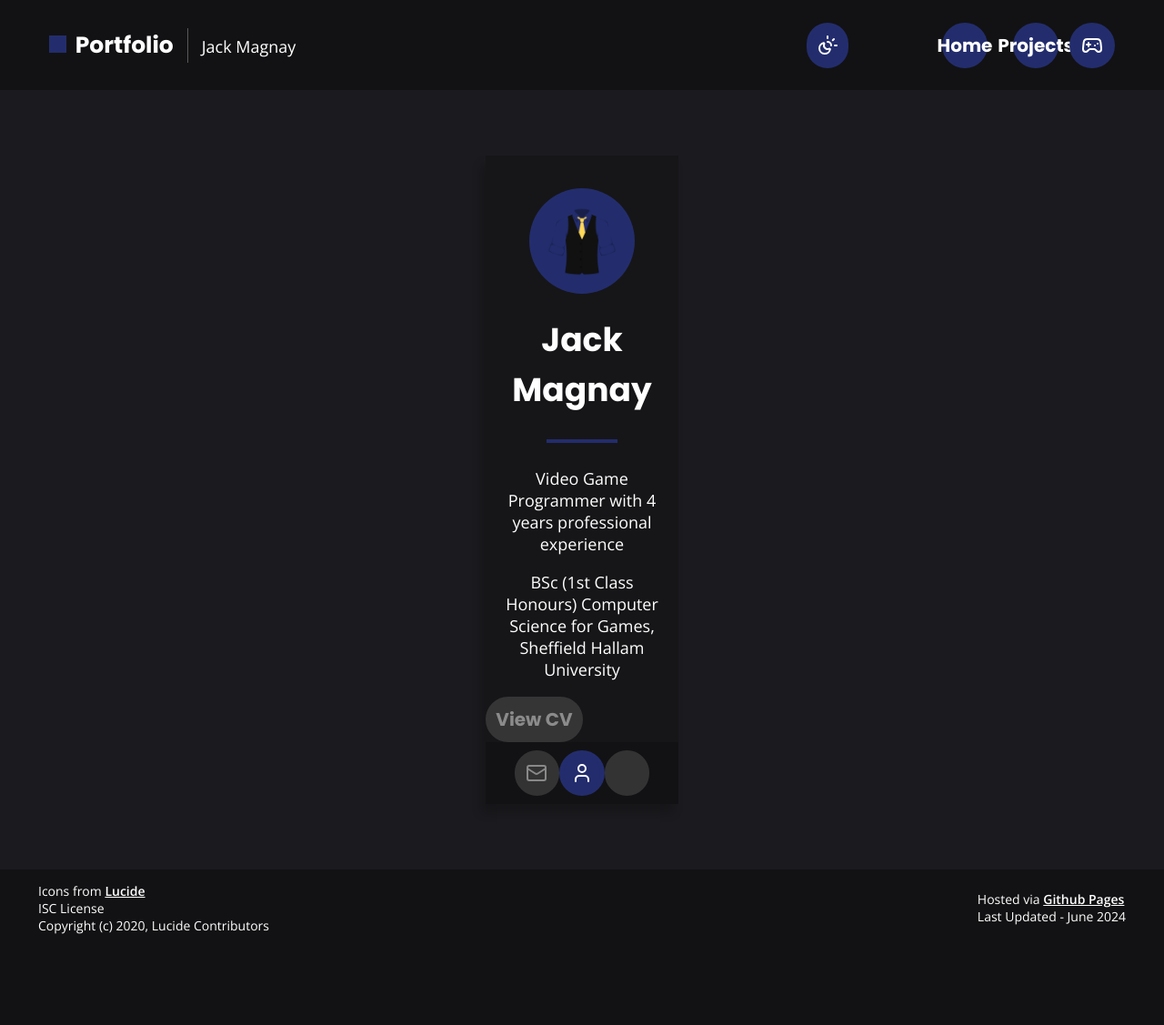
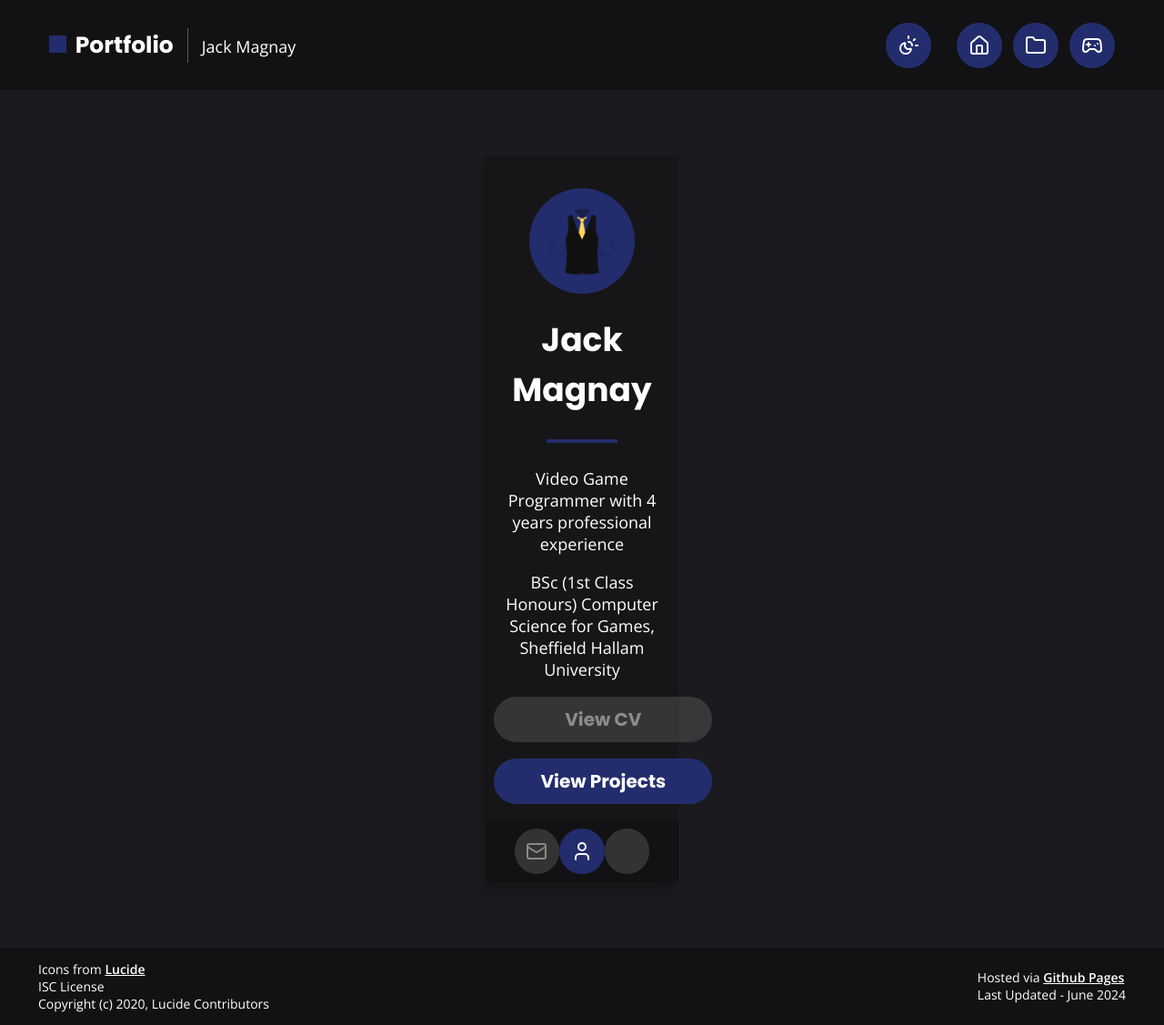
Before and after one commit to jm-2808/jm-2808.github.io, a plain HTML site: page index.html in a window 1280 px wide. Shown: the whole page at 91% size. Before the commit the page ends 1041 px from the top, so only its background shows below. Drawn offline with nearby package versions, Linux system fonts and the light colour scheme; some icons are missing.

Commit message:
Add files via upload

```diff
--- a/index.html
+++ b/index.html
@@ -19,13 +19,11 @@
             <div class='title'>
                 <h1>Portfolio</h1>Jack Magnay
             </div>
-            <div class='theme'>
+            <div class='menu'>
                 <button title='Change Theme' onClick='ToggleTheme();'><i data-lucide='sun-moon'></i></button>
-            </div>
-            <div class='menu'>
-                <button onClick='ShowPage("Home");'>Home</button>
-                <button onClick='ShowPage("Projects");'>Projects</button>
-                <button onClick='ShowPage("Terminal");'><i data-lucide='gamepad-2'></i></button>
+                <button title='Change Theme' onClick='ShowPage("Home");'><i data-lucide='house'></i></button>
+                <button title='Change Theme' onClick='ShowPage("Projects");'><i data-lucide='folder'></i></button>
+                <button title='Change Theme' onClick='ShowPage("Terminal");'><i data-lucide='gamepad-2'></i></button>
             </div>
 
         </header>
@@ -37,7 +35,8 @@
                 <hr>
                 <span class='profile-detail'>Video Game Programmer with 4 years professional experience</span>
                 <span class='profile-detail'>BSc (1st Class Honours) Computer Science for Games, Sheffield Hallam University</span>
-                <a href='https://drive.google.com/file/d/1ctXI2PNAnqvRLMoUbHaqPnIhxCBq-79C/view?usp=sharing' target='_blank'><button title='View CV' disabled>View CV</button></a>
+                <span class='profile-detail'><a href='https://drive.google.com/file/d/1ctXI2PNAnqvRLMoUbHaqPnIhxCBq-79C/view?usp=sharing' target='_blank'><button title='View CV' disabled>View CV</button></a></span>
+                <span class='profile-detail'><button title='View Projects' onClick='ShowPage("Projects");'>View Projects</button></span>
                 <div class='profile-links'>
                     <button title='Email' disabled><i data-lucide='mail'></i></button>
                     <a href='https://www.mobygames.com/person/1144805/jack-magnay/' target='_blank'><button title='MobyGames'><i data-lucide='user'></i></button></a>
```
